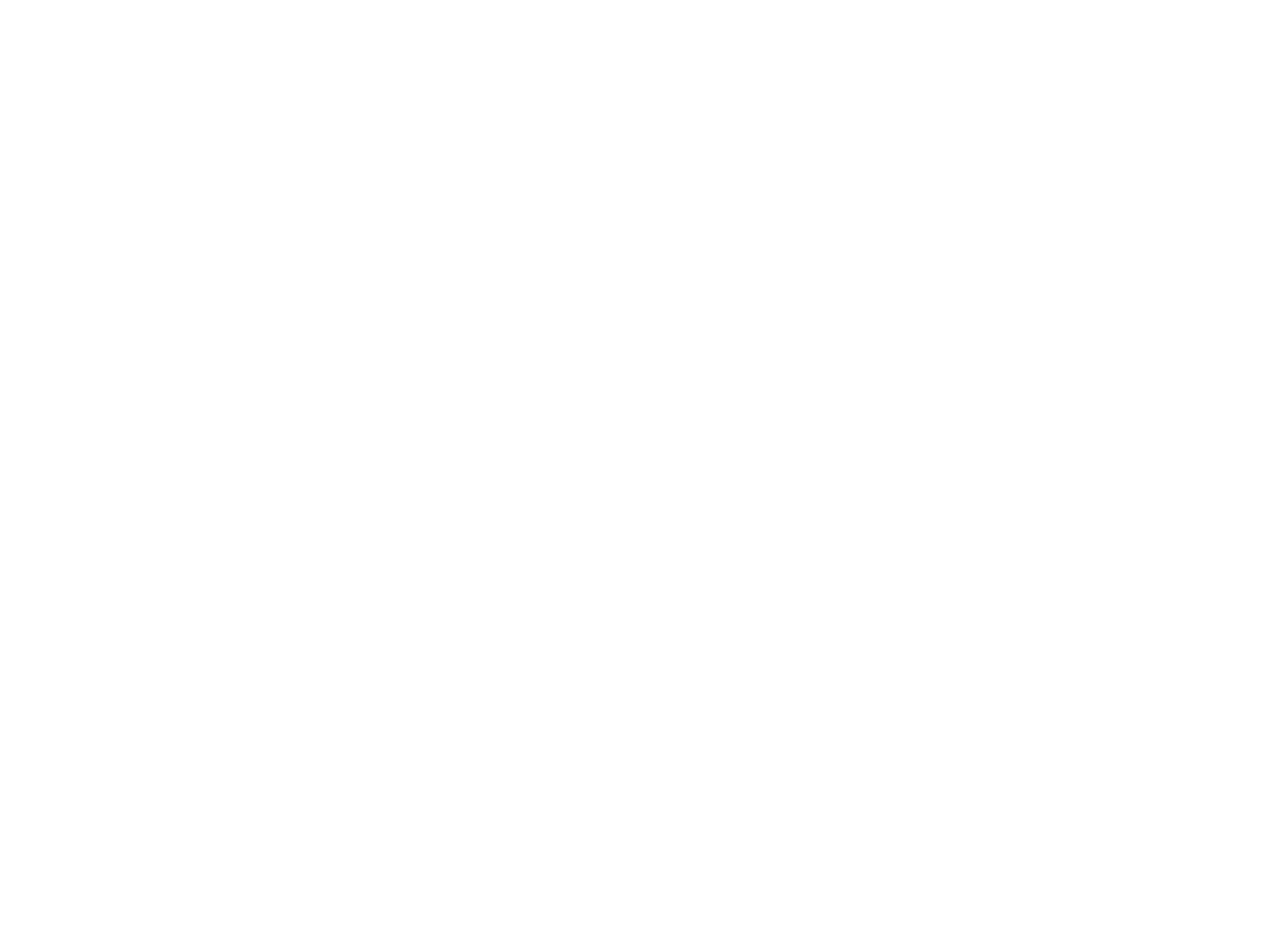
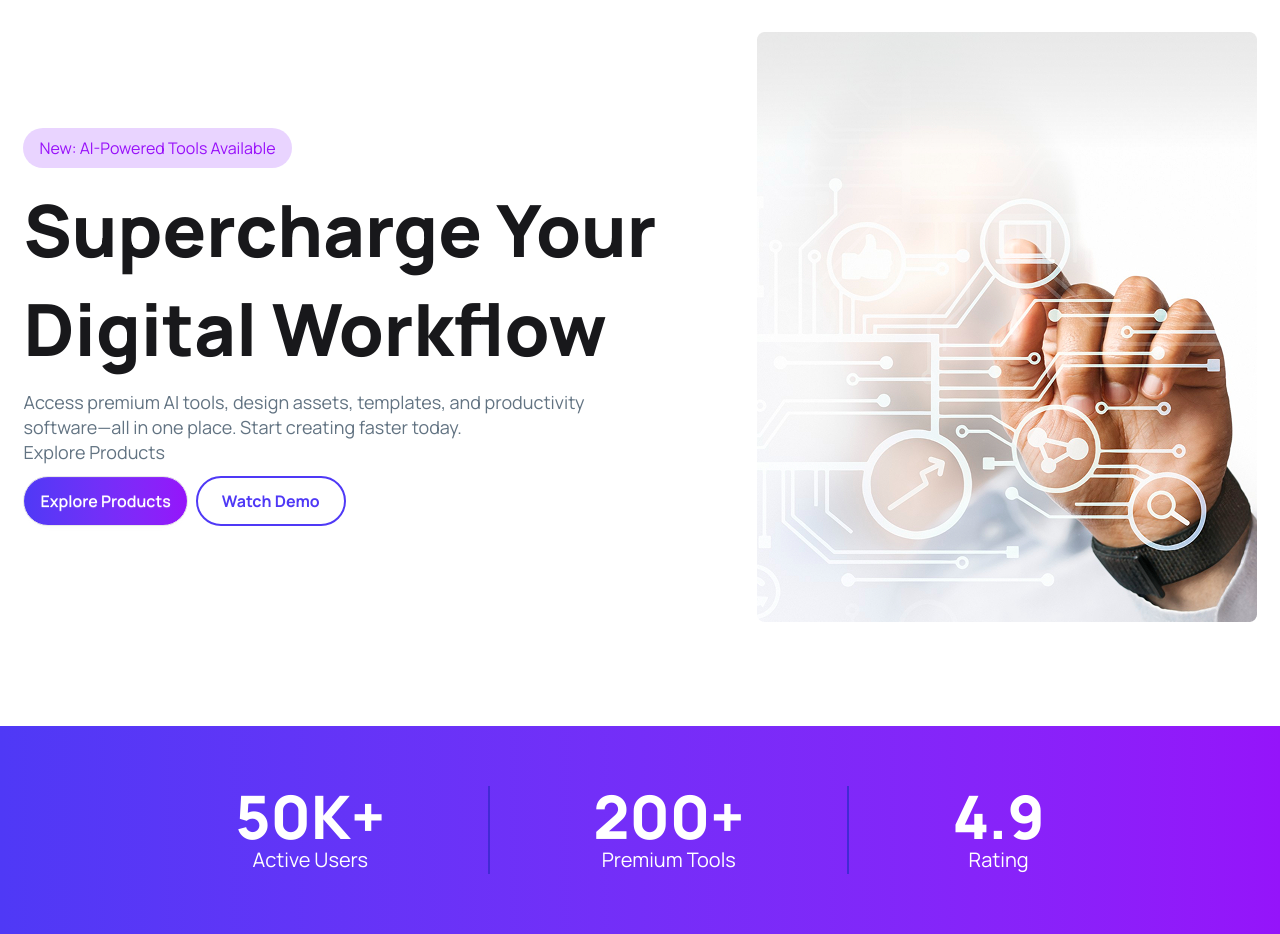
Before and after one commit to yashinn007/DigiTools-project, a React (Vite) app: page / in a window 1280 px wide. Shown: the part 140-1074 px from the top of the page. Before the commit the page ends 800 px from the top, so only its background shows below. Built offline with nearby package versions, Linux system fonts and the light colour scheme.

Commit message:
created banner & counter section

```diff
--- a/src/App.jsx
+++ b/src/App.jsx
@@ -1,4 +1,5 @@
 import "./App.css";
+import Banner from "./components/homepage/banner/Banner";
 import Navbar from "./components/Navbar/Navbar";
 
 function App() {
@@ -7,7 +8,9 @@
       <header>
         <Navbar></Navbar>
       </header>
-      <h1>Hi, i am Shihab</h1>
+      <main>
+        <Banner></Banner>
+      </main>
     </>
   );
 }
--- a/src/components/Navbar/Navbar.jsx
+++ b/src/components/Navbar/Navbar.jsx
@@ -45,7 +45,7 @@
             </li>
           </ul>
         </div>
-        <a href="">
+        <a className="outline-none" href="">
           <img className="w-35 md:w-45" src={DigiTools} alt="" />
         </a>
       </div>
@@ -91,7 +91,7 @@
           </span>
         </div>
         {/* -------------------------------- */}
-        <a href="#" className="font-semibold text-[16px]">
+        <a href="" className="outline-none font-semibold text-[16px]">
           Login
         </a>
         <a className="hidden md:block pt-1.5 btn bg-linear-to-r from-[#4F39F6] to-[#9514FA] rounded-4xl text-white font-semibold text-[16px]">
--- /dev/null
+++ b/src/components/homepage/banner/Banner.jsx
@@ -0,0 +1,56 @@
+import React from "react";
+import bannerImg from "../../../assets/banner.png";
+
+const Banner = () => {
+  return (
+    <div>
+      <div className="container mx-auto space-x-5 flex justify-center items-center gap-20 py-20">
+        <div className="flex flex-col items-start justify-center space-y-3 py-30">
+          <span className="px-4 py-2 rounded-4xl bg-purple-200 text-purple-600">
+            New: AI-Powered Tools Available
+          </span>
+          <h2 className="font-extrabold text-7xl/snug">
+            Supercharge Your
+            <br /> Digital Workflow
+          </h2>
+          <p className="text-lg/snug text-[#627382]">
+            Access premium AI tools, design assets, templates, and productivity
+            <br />
+            software—all in one place. Start creating faster today.
+            <br /> Explore Products
+          </p>
+          <span className="flex items-center justify-center gap-2">
+            <button className="btn bg-linear-to-r from-[#4F39F6] to-[#9514FA] rounded-4xl text-white font-semibold text-[16px] py-6">
+              Explore Products
+            </button>
+            <button className="rounded-4xl font-bold text-[16px] py-[11px] px-6 text-[#4F39F6] border-2 border-[#4F39F6]">
+              Watch Demo
+            </button>
+          </span>
+        </div>
+        <div>
+          <img src={bannerImg} alt="" />
+        </div>
+      </div>
+      {/* counter section */}
+      <div className="py-15 bg-linear-to-r from-[#4F39F6] to-[#9514FA] flex justify-center items-center gap-20">
+        <span className="text-center">
+          <h4 className="font-extrabold text-6xl text-white">50K+</h4>
+          <p className="text-xl text-white">Active Users</p>
+        </span>
+        <div className="divider divider-primary lg:divider-horizontal"></div>
+        <span className="text-center">
+          <h4 className="font-extrabold text-6xl text-white">200+</h4>
+          <p className="text-xl text-white">Premium Tools</p>
+        </span>
+        <div className="divider divider-primary lg:divider-horizontal"></div>
+        <span className="text-center">
+          <h4 className="font-extrabold text-6xl text-white">4.9</h4>
+          <p className="text-xl text-white">Rating</p>
+        </span>
+      </div>
+    </div>
+  );
+};
+
+export default Banner;
```
